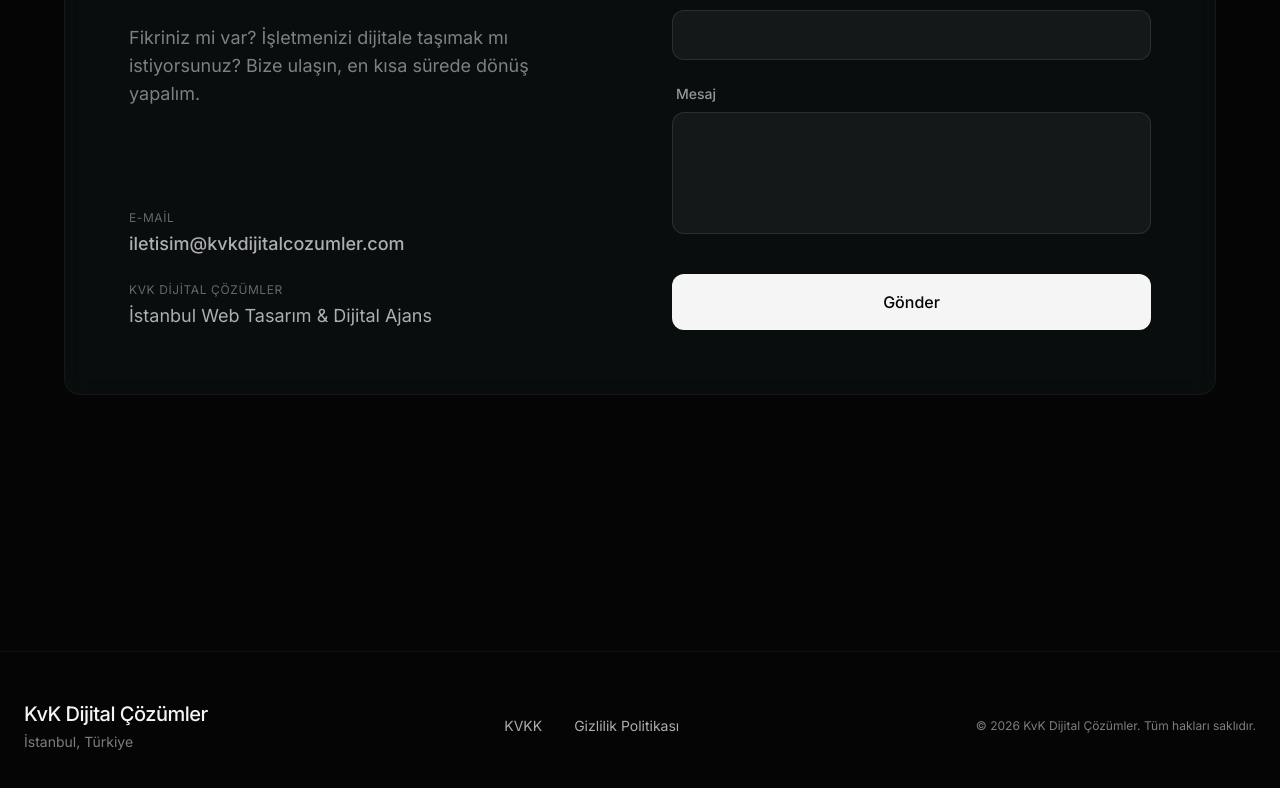
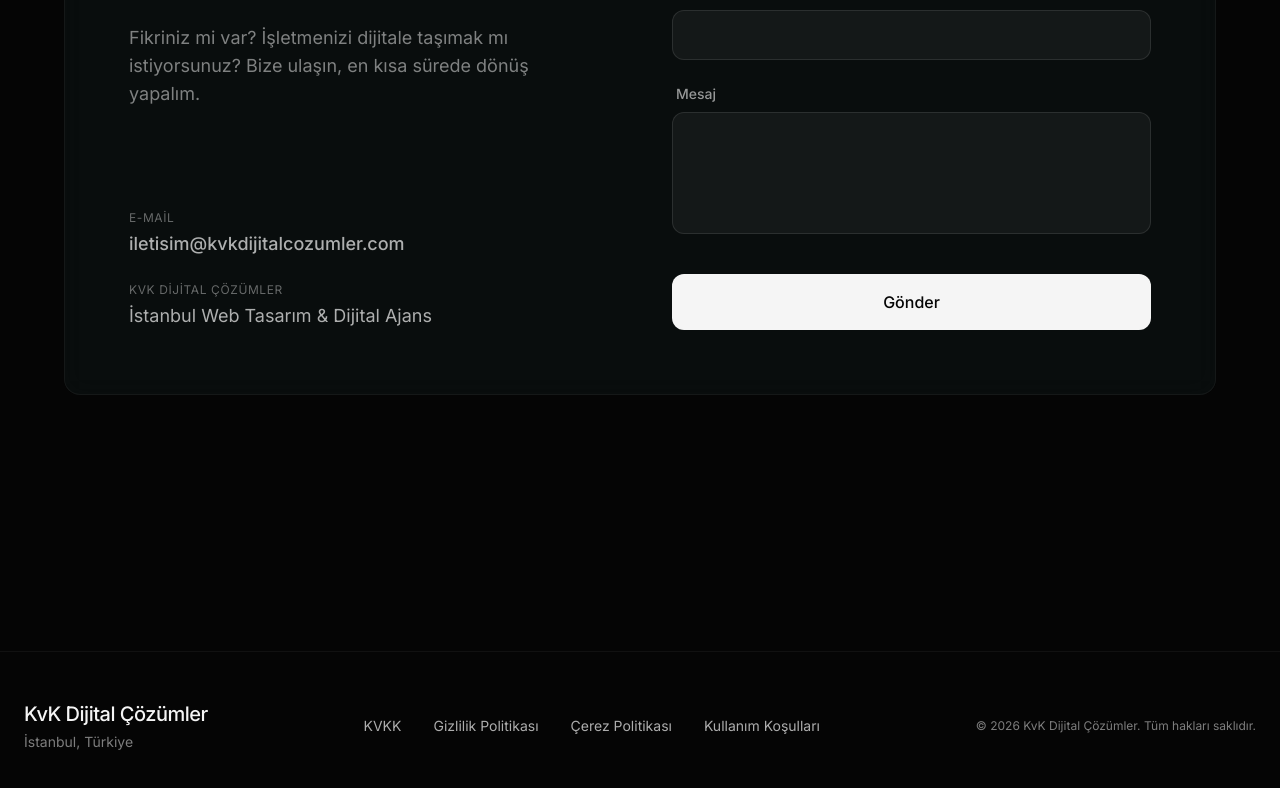
Before and after one commit to ReckyRey05/kvk-dijital, a Next.js app: page / in a window 1280 px wide. Shown: the part 5193-5981 px from the top of the page. Built offline with nearby package versions, Linux system fonts and the light colour scheme; no server answers; the database is empty.

Commit message:
style: add extra legal links to footer for visual balance

```diff
--- a/src/components/Footer.tsx
+++ b/src/components/Footer.tsx
@@ -12,6 +12,8 @@ export default function Footer() {
         <div className="flex flex-wrap justify-center gap-8 text-sm text-foreground/70">
           <Link href="/kvkk" className="hover:text-foreground transition-colors cursor-pointer p-2 -m-2">KVKK</Link>
           <Link href="/gizlilik-politikasi" className="hover:text-foreground transition-colors cursor-pointer p-2 -m-2">Gizlilik Politikası</Link>
+          <Link href="/cerez-politikasi" className="hover:text-foreground transition-colors cursor-pointer p-2 -m-2">Çerez Politikası</Link>
+          <Link href="/kullanim-kosullari" className="hover:text-foreground transition-colors cursor-pointer p-2 -m-2">Kullanım Koşulları</Link>
         </div>
 
         <div className="text-xs text-foreground/50">
```
